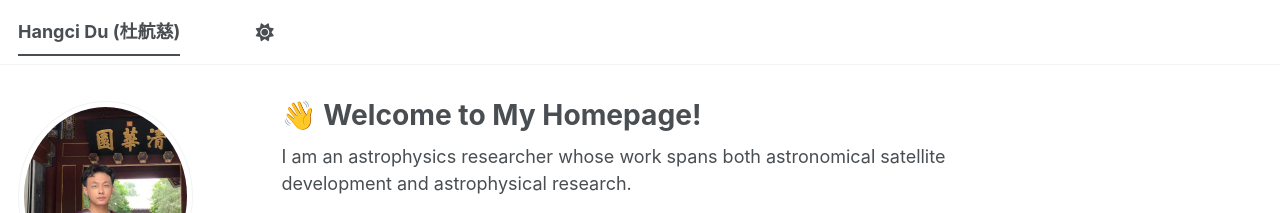
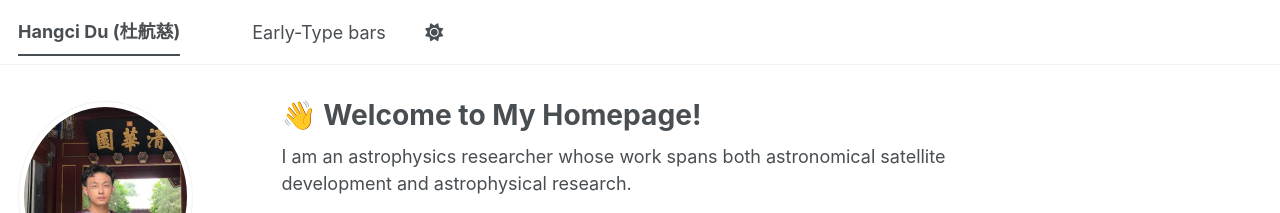
Before and after one commit to hangcidu/hangcidu.github.io, a Jekyll site: the page built from _pages/about.md, in a window 1280 px wide. Shown: the top 213 px of the page. Built offline with Jekyll 4.4.1, drawn with Linux system fonts in a browser that asks for light colours; some web fonts are replaced; a script bundle is joined from its source files by our own code; library files that are not in the unit come from our copies.

Commit message:
Update navigation.yml

```diff
--- a/_data/navigation.yml
+++ b/_data/navigation.yml
@@ -8,6 +8,9 @@
 #      Markdown formatted page while the second is generated using JSON.
 
 main:
+  - title: "Early-Type bars"
+    url: /Early-Type_bars/
+
   # - title: "Publications"
   #   url: /publications/
 
```
